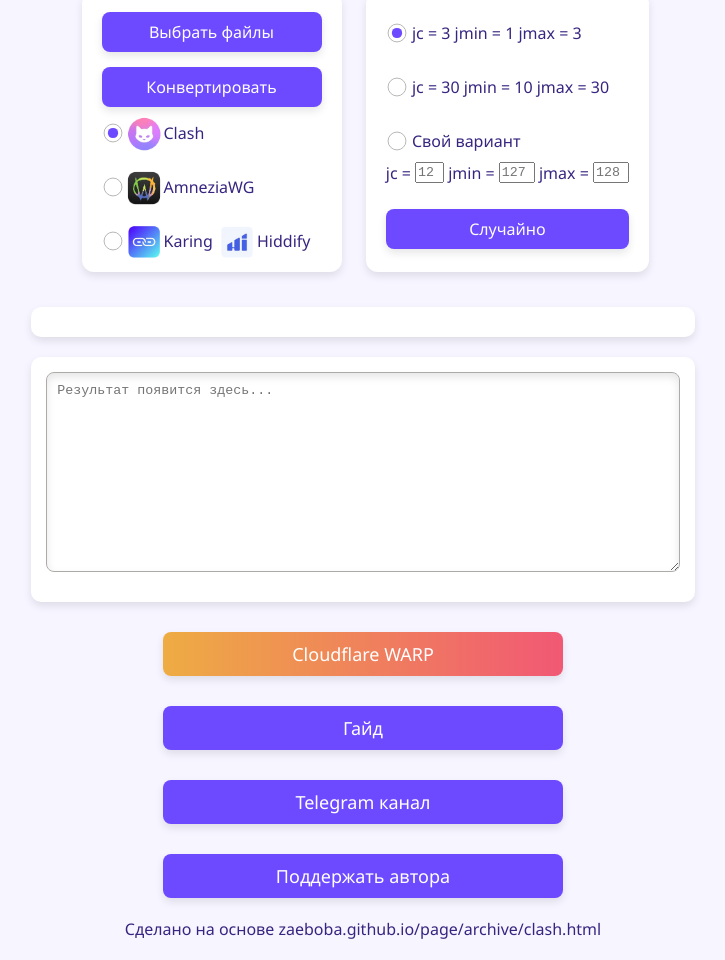
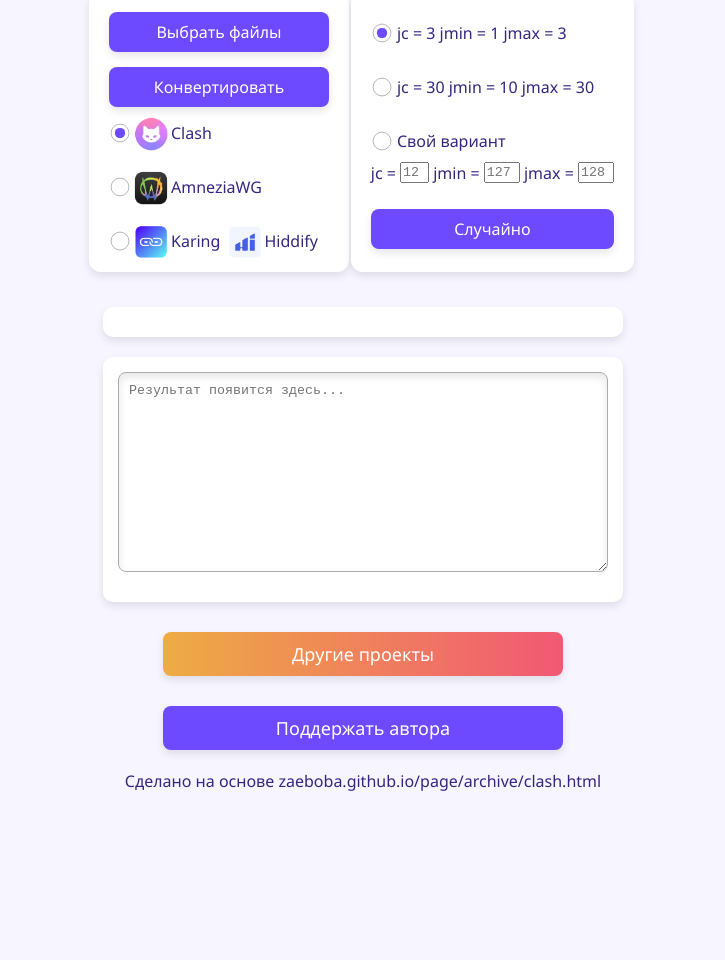
Before and after one commit to protontestguide/ProtonVPN-Converter, a plain HTML site: page index.html in a window 1280 px wide. Shown: the part 152-1112 px from the top of the page, without its empty margins (297-1022 px from the left). After the commit the page ends 964 px from the top, so only its background shows below. Drawn offline with Linux system fonts and the light colour scheme.

Commit message:
Update index.html

```diff
--- a/index.html
+++ b/index.html
@@ -84,9 +84,7 @@
 					<button class="download-btn hidden" id="copyBtn">Скопировать</button>
 				</div>
 			</div>
-			<button id="warpButton" style="width: 100%; max-width: 400px;"><span class="button__text">Cloudflare WARP</span></button>
-			<button id="githubButton" style="width: 100%; max-width: 400px;"><span class="button__text">Гайд</span></button>
-			<button id="telegramButton" style="width: 100%; max-width: 400px;"><span class="button__text">Telegram канал</span></button>
+			<button id="warpButton" style="width: 100%; max-width: 400px;"><span class="button__text">Другие проекты</span></button>
 			<button id="BoostyButton" style="width: 100%; max-width: 400px;"><span class="button__text">Поддержать автора</span></button>
 			<div id="newButtons">
 				<button id="DonationAlertsButton"><span class="button__text">CloudTips</span></button>
```
